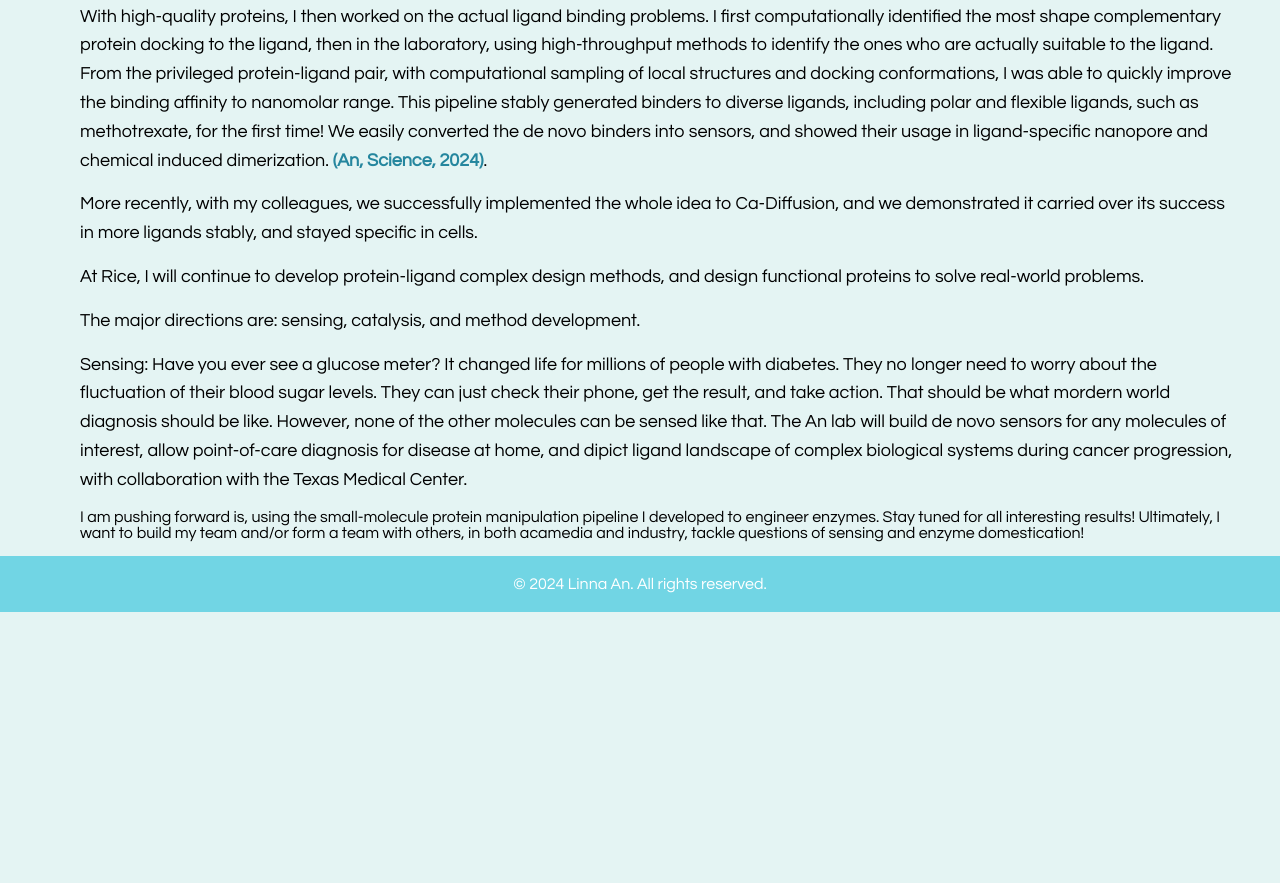
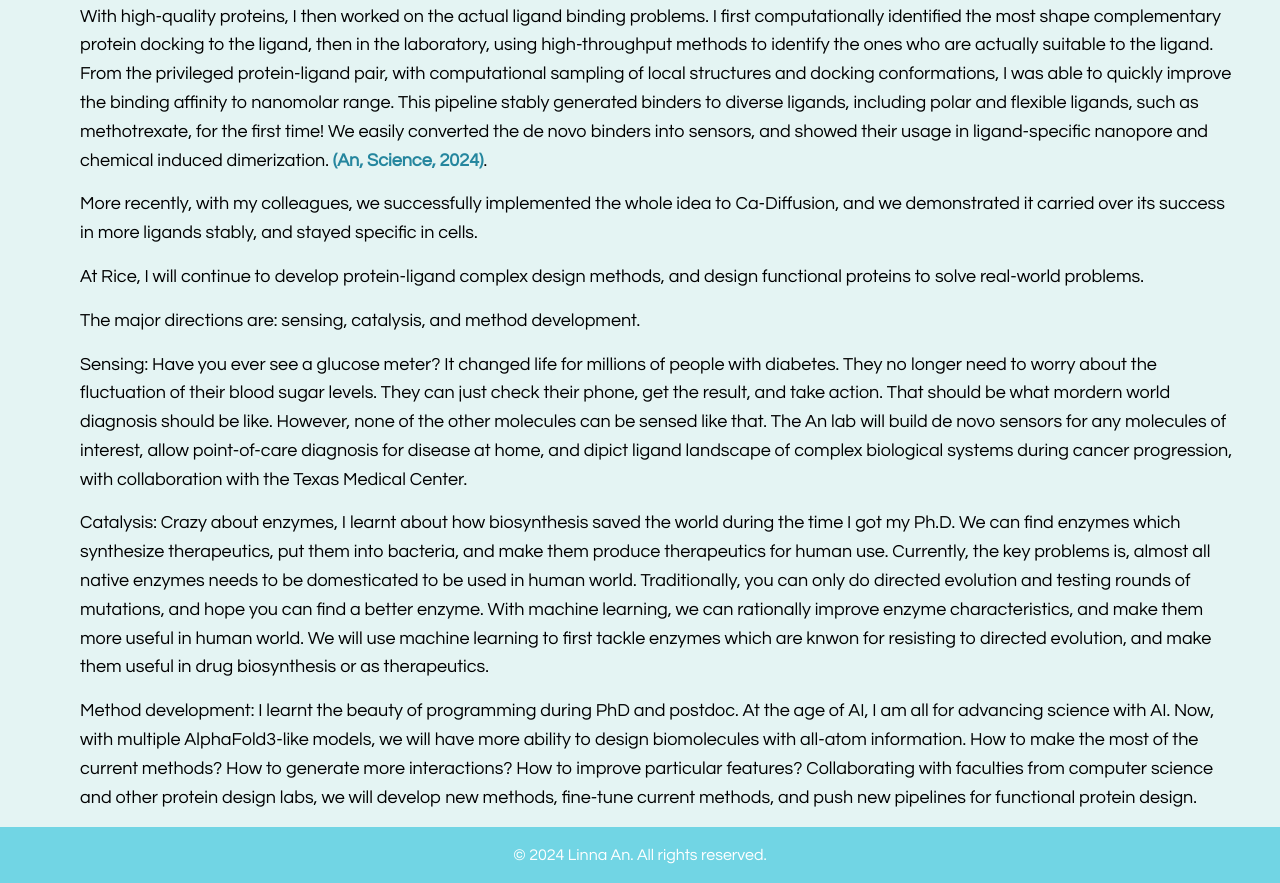
Before and after one commit to LAnAlchemist/LAnAlchemist.github.io, a website: page about_pi.html in a window 1280 px wide. Shown: the part 1327-2210 px from the top of the page. Before the commit the page ends 1939 px from the top, so only its background shows below. Drawn offline with nearby package versions, Linux system fonts and the light colour scheme; a web font is replaced by a local one.

Commit message:
correct error

```diff
--- a/about_pi.html
+++ b/about_pi.html
@@ -59,7 +59,8 @@
                     At Rice, I will continue to develop protein-ligand complex design methods, and design functional proteins to solve real-world problems. </p>
                     <p>The major directions are: sensing, catalysis, and method development.</p>
                     <p>Sensing: Have you ever see a glucose meter? It changed life for millions of people with diabetes. They no longer need to worry about the fluctuation of their blood sugar levels. They can just check their phone, get the result, and take action. That should be what mordern world diagnosis should be like. However, none of the other molecules can be sensed like that. The An lab will build de novo sensors for any molecules of interest, allow point-of-care diagnosis for disease at home, and dipict ligand landscape of complex biological systems during cancer progression, with collaboration with the Texas Medical Center.</p>
-                    I am pushing forward is, using the small-molecule protein manipulation pipeline I developed to engineer enzymes. Stay tuned for all interesting results! Ultimately, I want to build my team and/or form a team with others, in both acamedia and industry, tackle questions of sensing and enzyme domestication!
+                    <p>Catalysis: Crazy about enzymes, I learnt about how biosynthesis saved the world during the time I got my Ph.D. We can find enzymes which synthesize therapeutics, put them into bacteria, and make them produce therapeutics for human use. Currently, the key problems is, almost all native enzymes needs to be domesticated to be used in human world. Traditionally, you can only do directed evolution and testing rounds of mutations, and hope you can find a better enzyme. With machine learning, we can rationally improve enzyme characteristics, and make them more useful in human world. We will use machine learning to first tackle enzymes which are knwon for resisting to directed evolution, and make them useful in drug biosynthesis or as therapeutics.</p>
+                    <p>Method development: I learnt the beauty of programming during PhD and postdoc. At the age of AI, I am all for advancing science with AI. Now, with multiple AlphaFold3-like models, we will have more ability to design biomolecules with all-atom information. How to make the most of the current methods? How to generate more interactions? How to improve particular features? Collaborating with faculties from computer science and other protein design labs, we will develop new methods, fine-tune current methods, and push new pipelines for functional protein design.</p>
                 </p>
             </div>
         </div>
```
